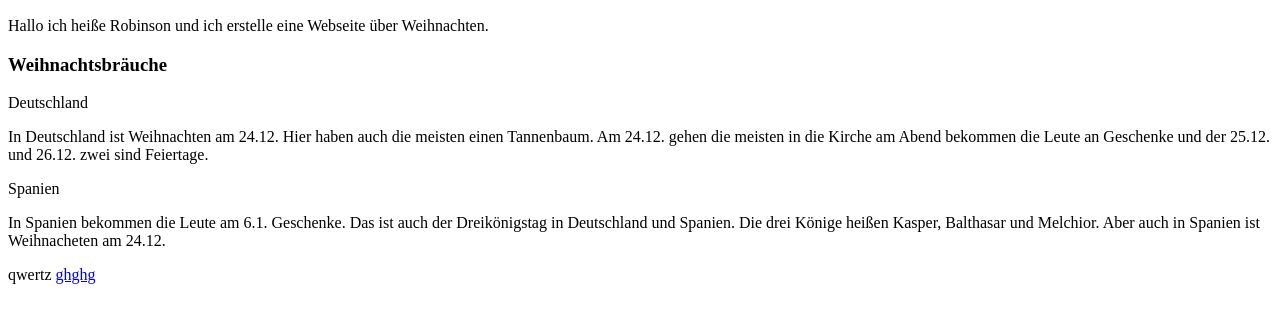
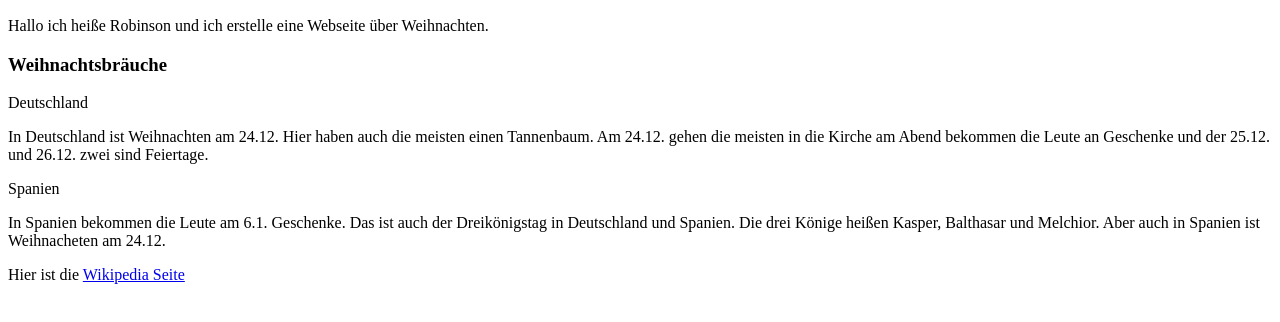
Before and after one commit to and-die/and-die.github.io, a plain HTML site: page index.html in a window 1280 px wide. Shown: the part 50-372 px from the top of the page. Drawn offline with Linux system fonts and the light colour scheme.

Commit message:
Update index.html

```diff
--- a/index.html
+++ b/index.html
@@ -23,6 +23,6 @@ zwei sind Feiertage.</p>
 Das ist auch der Dreikönigstag in Deutschland und Spanien. Die drei Könige heißen Kasper, Balthasar und Melchior.
 Aber auch in Spanien ist Weihnacheten am 24.12. </p>
 <p> </p>
-<p>qwertz <a href="https://de.wikipedia.org/wiki/Weihnachten">ghghg</a></p>
+<p>Hier ist die <a href="https://de.wikipedia.org/wiki/Weihnachten">Wikipedia Seite</a></p>
 
 </html>
```
